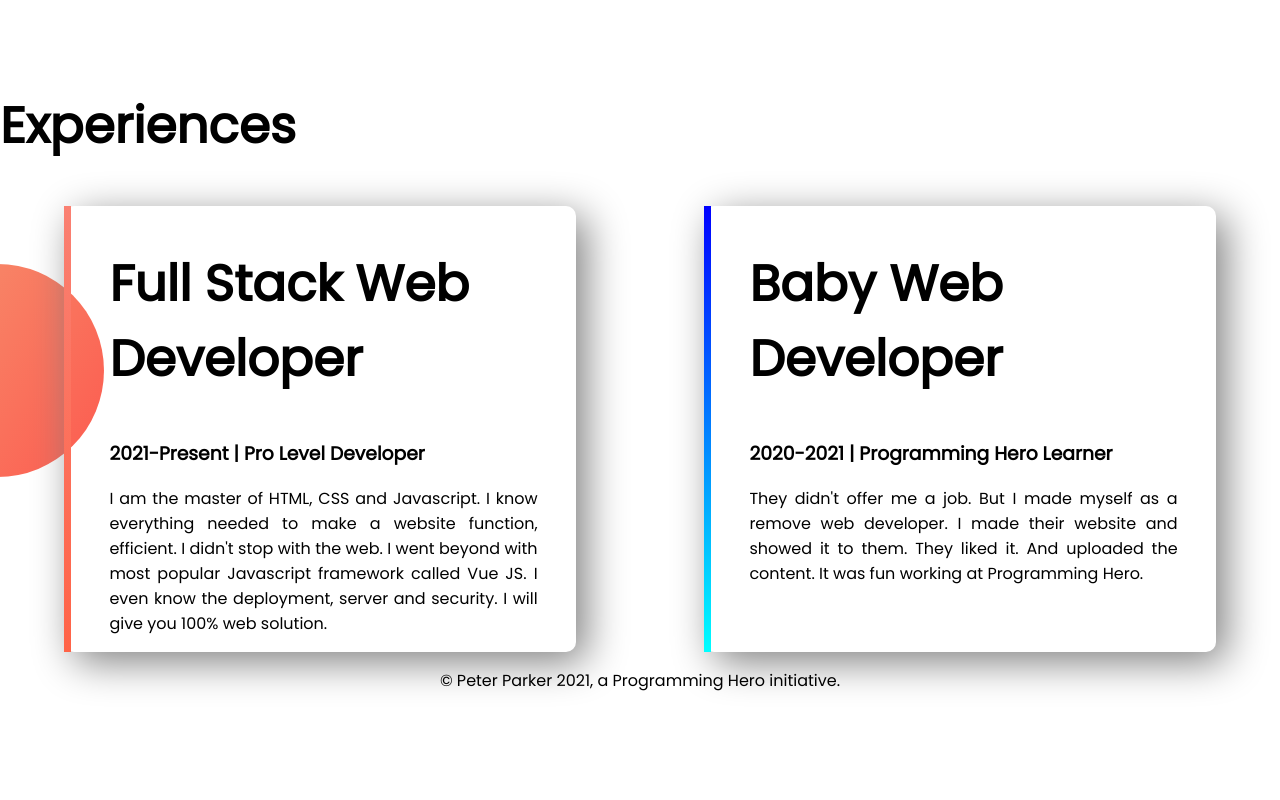
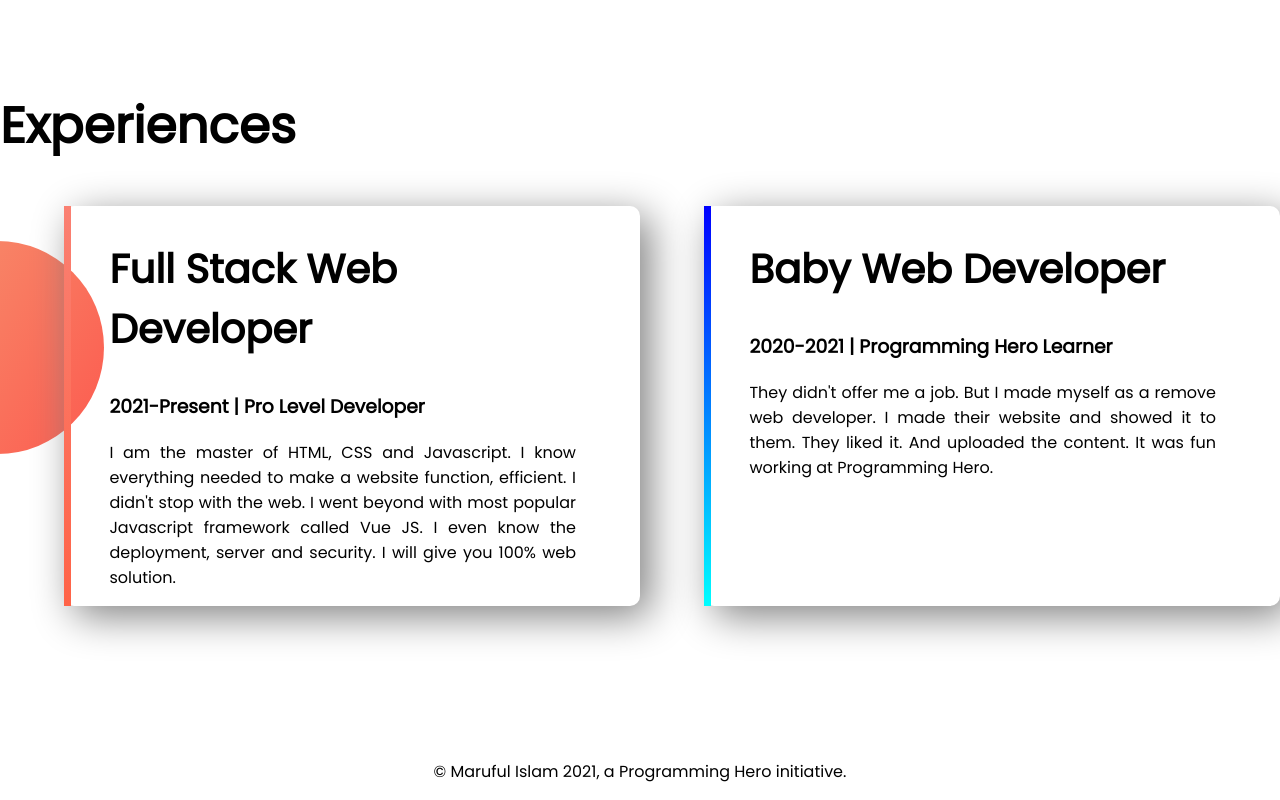
Before and after one commit to mi740/old-developer-portfolio, a plain HTML site: page index.html in a window 1280 px wide. Shown: the part 1272-2072 px from the top of the page. Before the commit the page ends 1981 px from the top, so only its background shows below. Drawn offline with Linux system fonts and the light colour scheme.

Commit message:
resolve some issue

```diff
--- a/index.html
+++ b/index.html
@@ -50,11 +50,11 @@
     </section>
     <section class="experience-area">
         <h1>Experiences</h1>
-        <div class="felexiable-container padding-exprence">
+        <div class="felexiable-container">
             <div id="full-stack-web-dev" class="experience-item">
-                <h1>
+                <h2>
                     Full Stack Web Developer
-                </h1>
+                </h2>
                 <h3>2021-Present | Pro Level Developer
                 </h3>
                 <p>I am the master of HTML, CSS and Javascript. I know everything needed to make a website function,
@@ -64,9 +64,9 @@
                 </p>
             </div>
             <div id="baby-web-dev" class="experience-item">
-                <h1>
+                <h2>
                     Baby Web Developer
-                </h1>
+                </h2>
                 <h3>
                     2020-2021 | Programming Hero Learner
                 </h3>
@@ -79,7 +79,7 @@
         </div>
     </section>
     <footer>
-        <p>© Peter Parker 2021, a Programming Hero initiative.</p>
+        <p>© Maruful Islam 2021, a Programming Hero initiative.</p>
     </footer>
 </body>
 
--- a/style.css
+++ b/style.css
@@ -4,6 +4,9 @@ body{
 }
 h1{
     font-size:50px;
+}
+h2{
+    font-size:40px;
 }
 .orange-color{
     color: orange;
@@ -49,9 +52,8 @@ h1{
     width:40%;
     border-radius: 10px;
     padding-left: 3%;
-    padding-right: 3%;
-    margin-right: 5%;
-    margin-left: 5%
+    padding-right: 5%;
+    margin-left: 5%;
 }
 .experience-item p{
     text-align: justify;
@@ -70,4 +72,5 @@ h1{
 footer p{
     text-align:center;
     font-weight:100;
+    margin-top:12%;
 }
```
